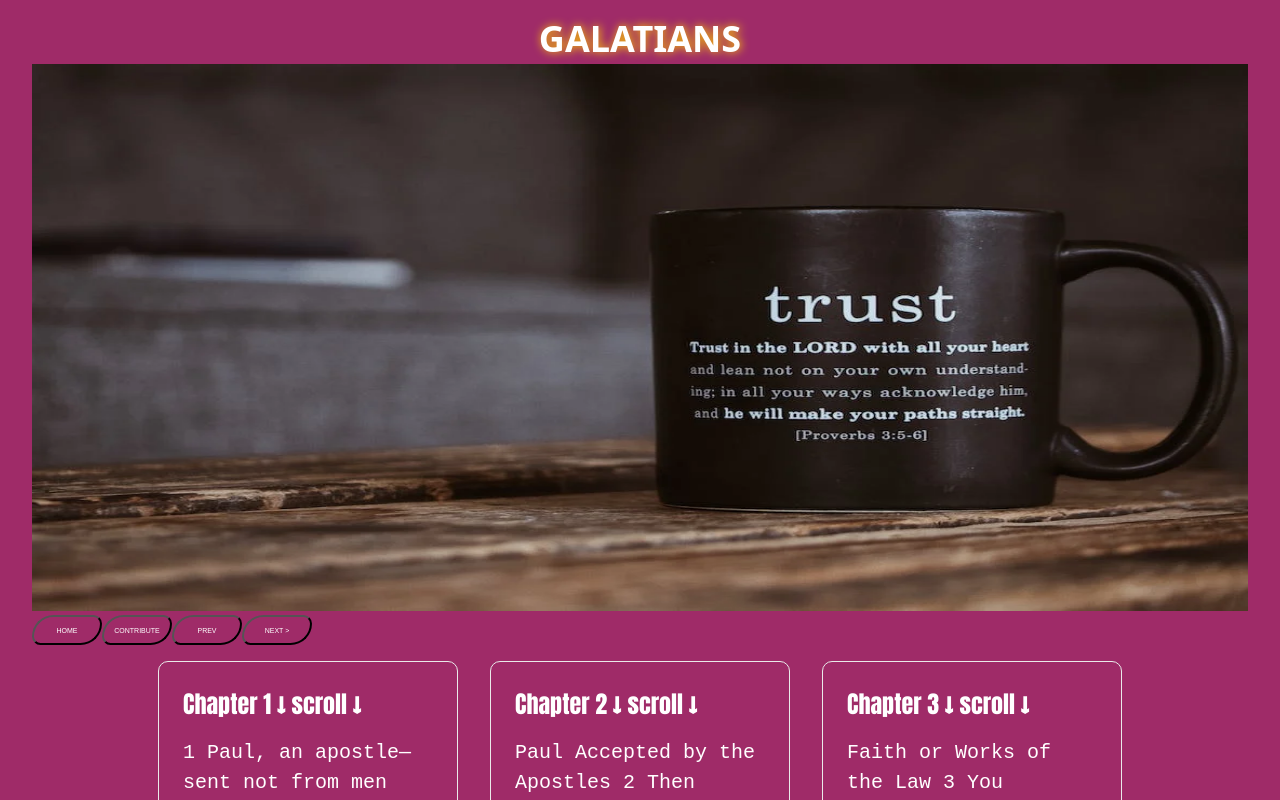
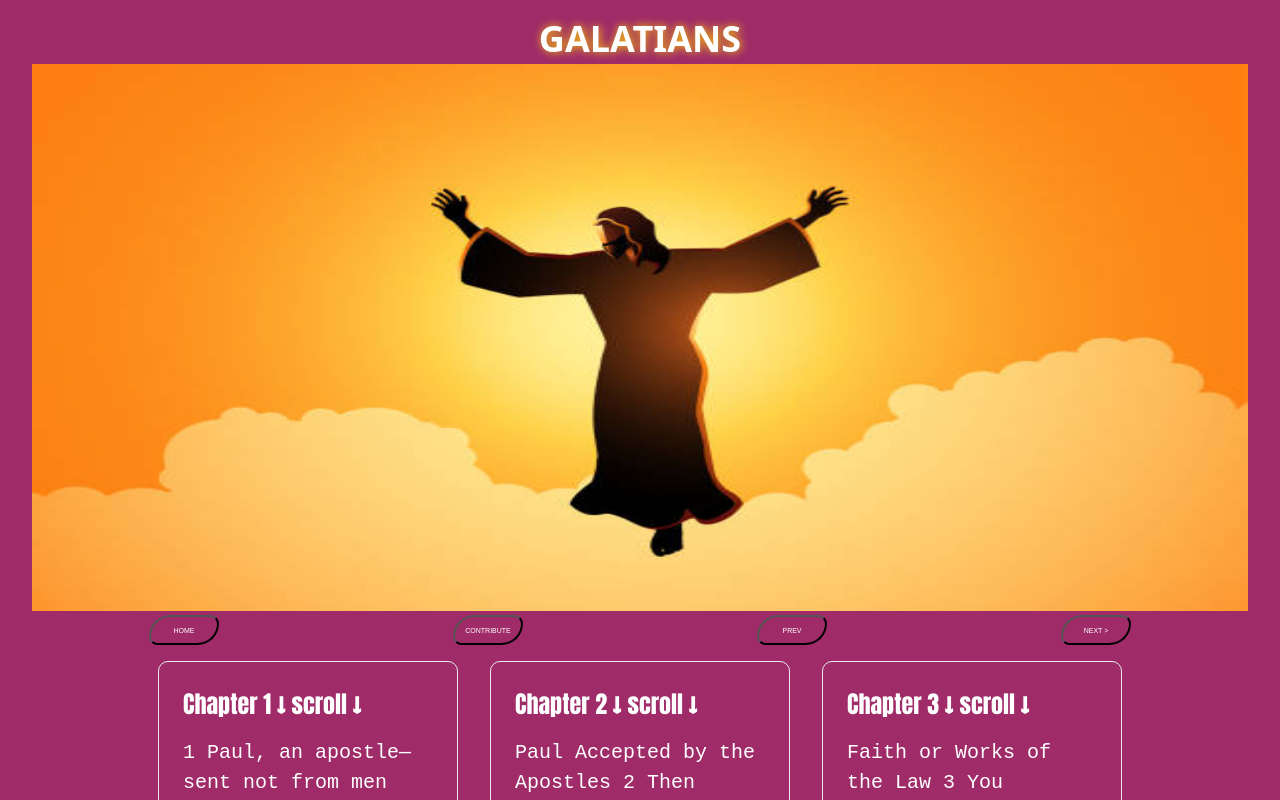
Before and after one commit to jnutt367/galatians, a Next.js app: page / in a window 1280 px wide. Shown: the top 800 px of the page. Built offline with nearby package versions, Linux system fonts and the light colour scheme.

Commit message:
Update index.js
ascension2.jpg

```diff
--- a/pages/index.js
+++ b/pages/index.js
@@ -16,13 +16,13 @@ export default function Home() {
         </h1>
        <div className={styles.hero}>
        <Image
-                                src="/pexels-photo-4200823.webp"
+                                src="/ascension2.jpg"
                                 alt="Jesus teaching"
                                 height={900}
                                 width={2000}
                                 priority
                               />
-
+                 <div className={styles.nav}>
                      <a href="https://the-holy-bible.vercel.app/">
                           <button className={styles.button}> HOME </button>
                      </a>
@@ -36,7 +36,7 @@ export default function Home() {
                       <a href="https://ephesians.vercel.app/">
                           <button className={styles.button}>NEXT > </button>
                      </a>
-
+              </div>
 
         <div className={styles.grid}>
           <div className={styles.card}>
```
Lines whose indentation alone changed are shown as unchanged.
